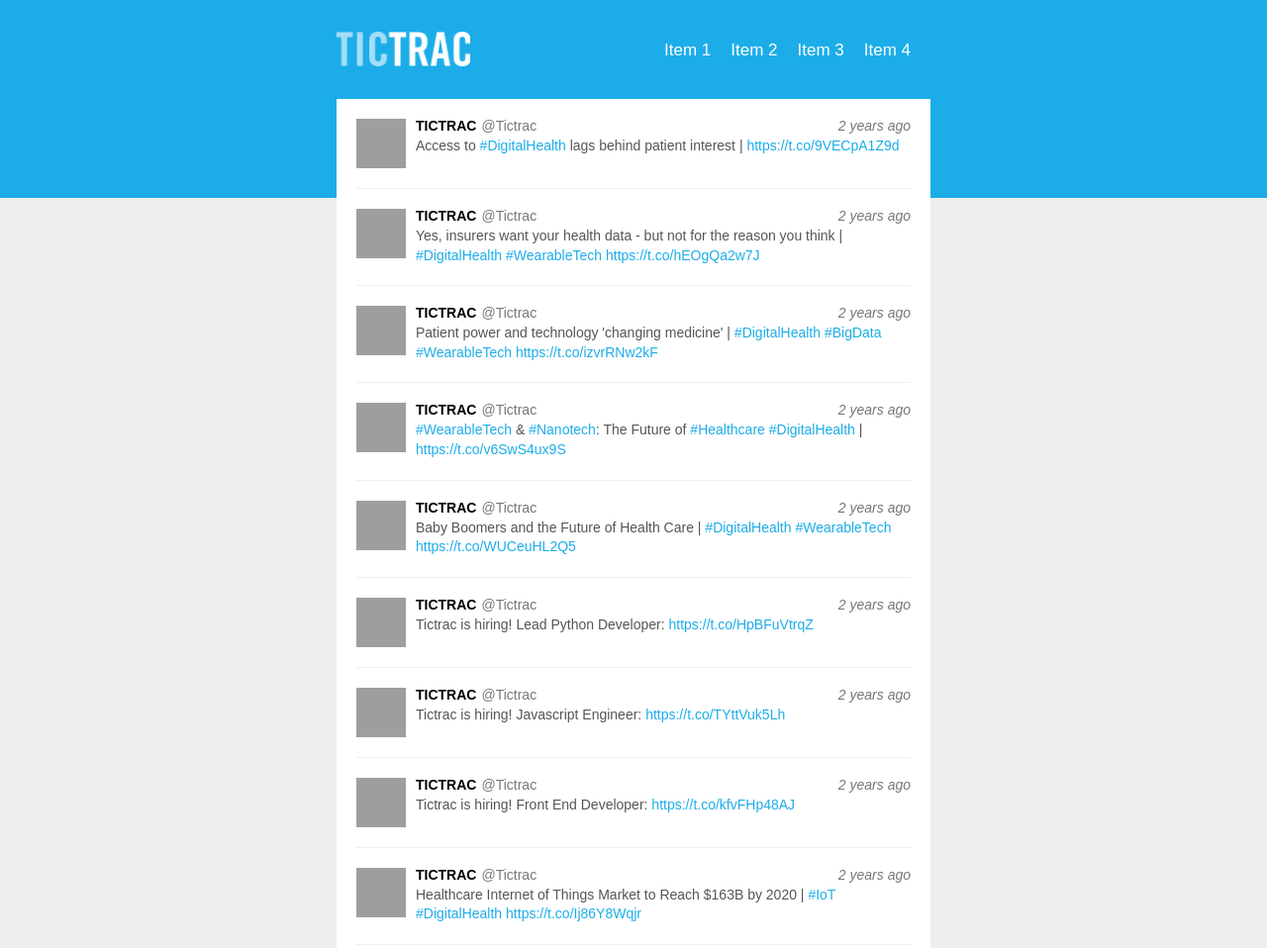
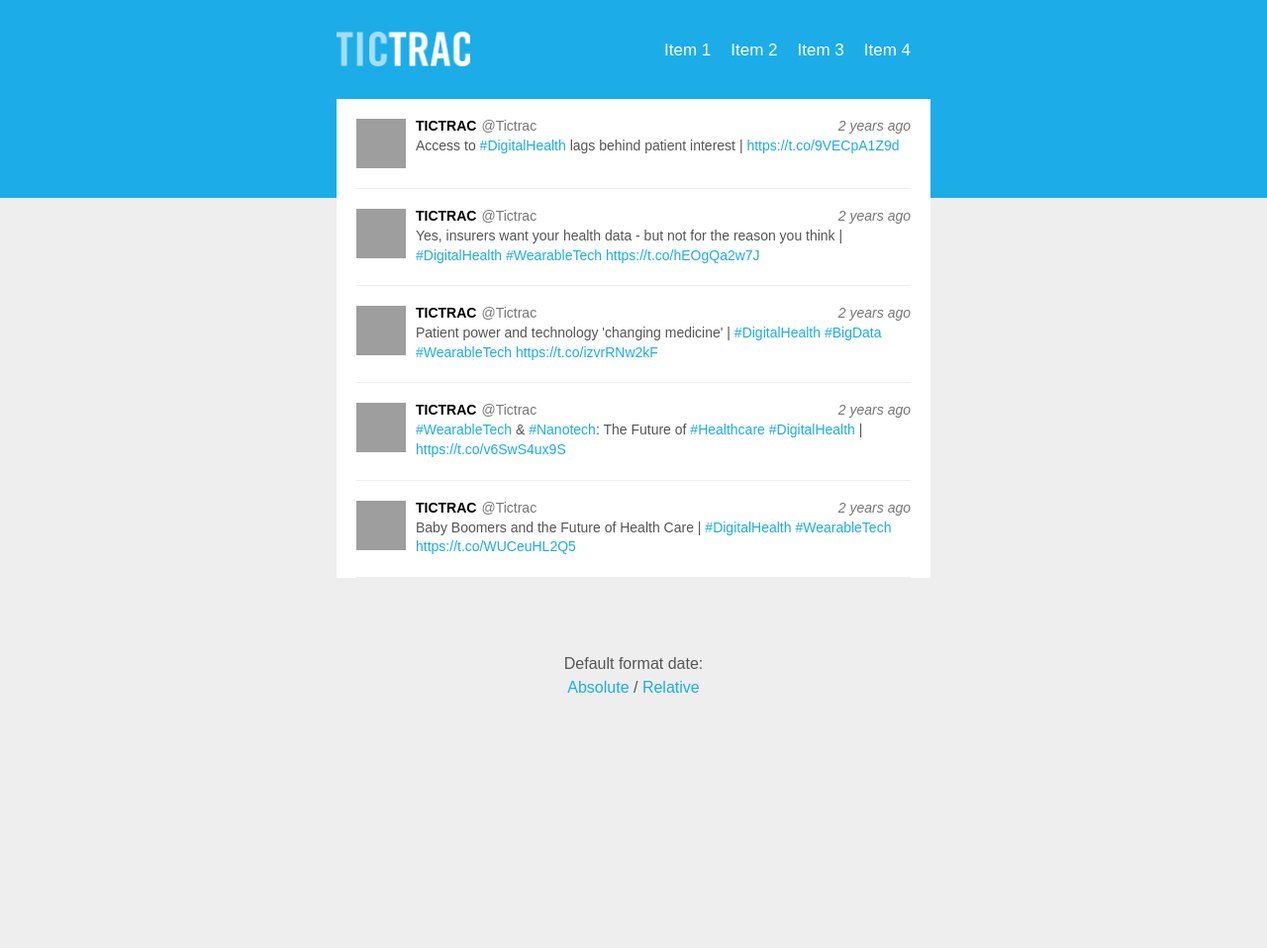
Before and after one commit to juanmaperez/tictrac_exercise, a website built with webpack: page dist/index.html in a window 1280 px wide. Shown: the top 958 px of the page at 99% size. After the commit the page ends 800 px from the top, so only its background shows below. Built offline with nearby package versions, Linux system fonts and the light colour scheme; grey boxes are pictures that could not be loaded; files whose address does not match are found by name.

Commit message:
limit to 5 tweets

```diff
--- a/src/js/main.js
+++ b/src/js/main.js
@@ -117,10 +117,12 @@
 
     function getTweets(){
         $('.content').empty();
-        mytweets.forEach((tweet)=>{
-            var newTweet = createHtml(tweet);
-            printingTweet(newTweet);
-    //        console.log(newTweet)
+        mytweets.forEach((tweet, idx)=>{
+            if(idx < 5){
+                var newTweet = createHtml(tweet);
+                printingTweet(newTweet);
+            }
+
         })
 
     }
```
Also changed, not shown: dist/index.html.
